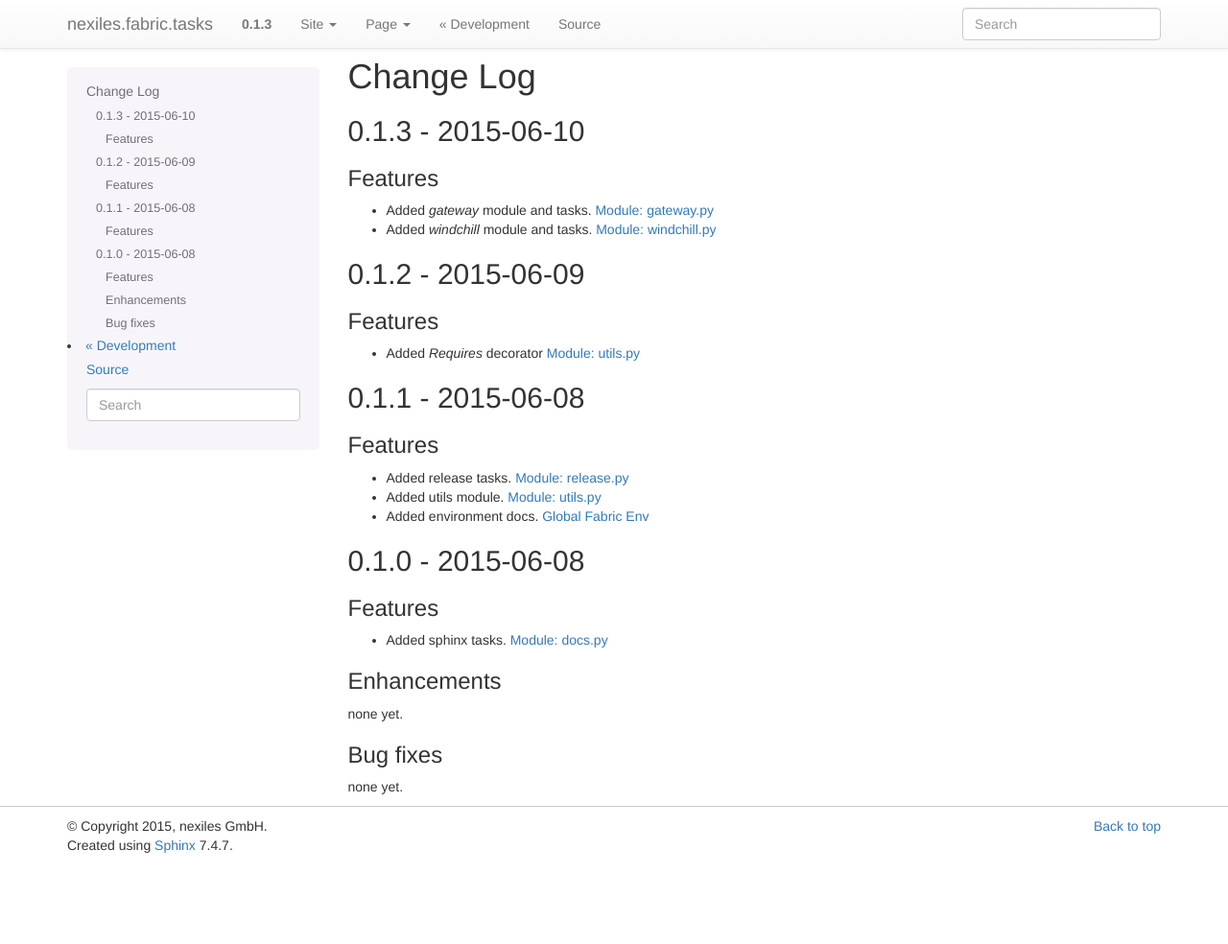
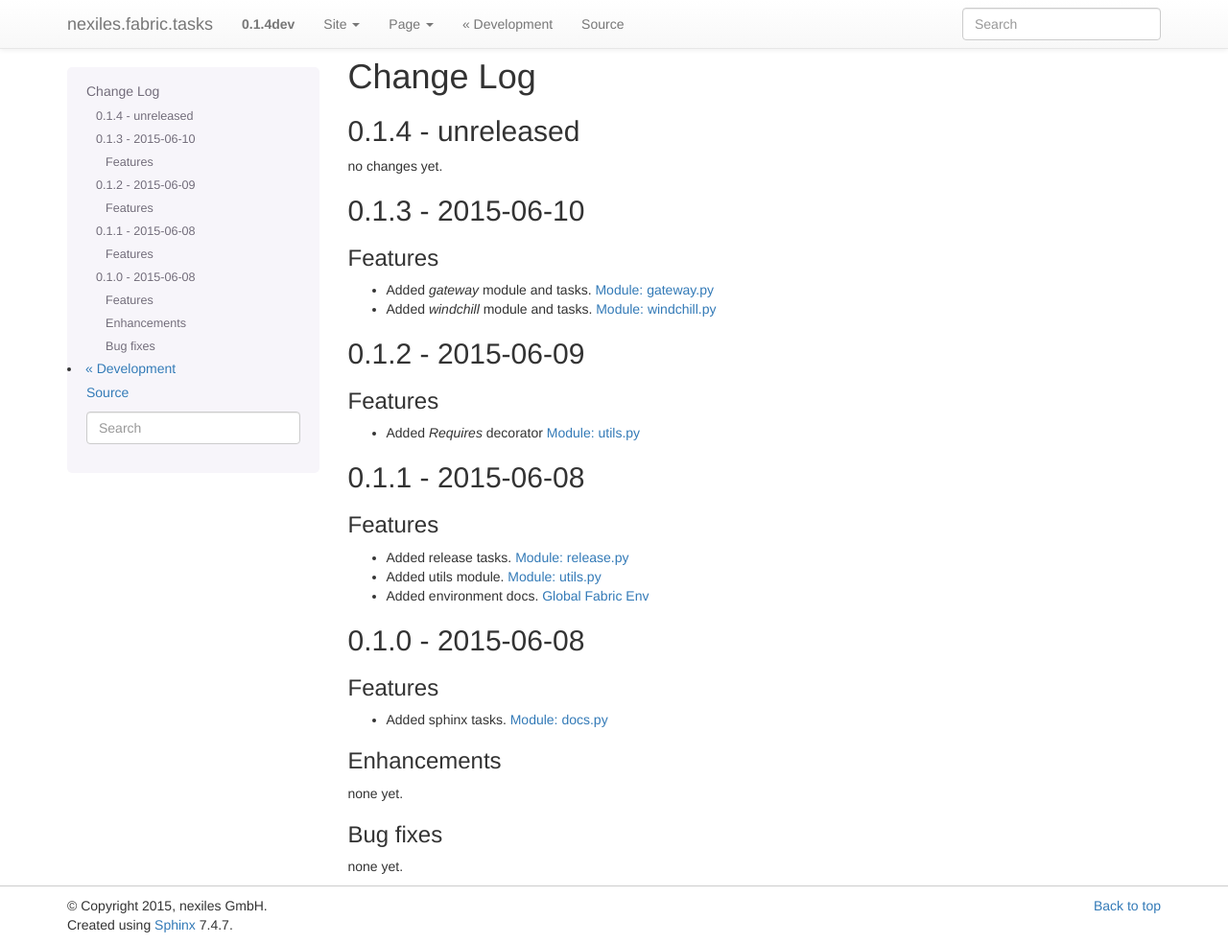
Before and after one commit to nexiles/nexiles.fabric.tasks, a Sphinx documentation site: the page built from docs/changelog.rst, in a window 1280 px wide and 984 px high. Shown: the whole window at 96% size. Built offline with Sphinx 7.4.7, drawn with Linux system fonts in a browser that asks for light colours.

Commit message:
v0.1.4dev
Signed-off-by: Stefan Eletzhofer <se@nexiles.de>

```diff
--- a/docs/changelog.rst
+++ b/docs/changelog.rst
@@ -3,6 +3,11 @@
 ==========
 Change Log
 ==========
+
+0.1.4 - unreleased
+==================
+
+no changes yet.
 
 0.1.3 - 2015-06-10
 ==================
--- a/setup.py
+++ b/setup.py
@@ -9,7 +9,7 @@ from setuptools import setup, find_packages
 def read(*rnames):
     return open(os.path.join(os.path.dirname(__file__), *rnames)).read()
 
-version = '0.1.3'
+version = '0.1.4dev'
 
 long_description = (
     read('README.rst')
```
